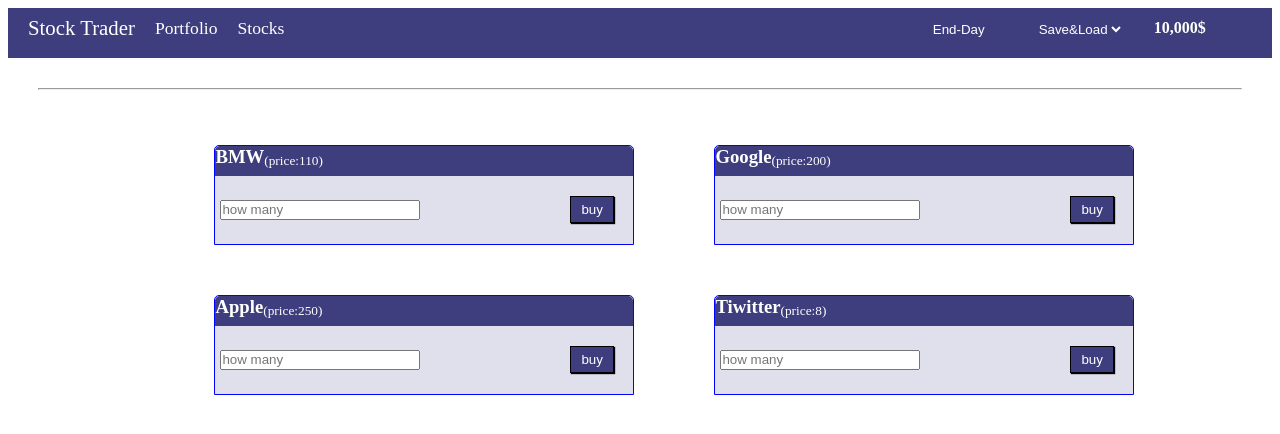
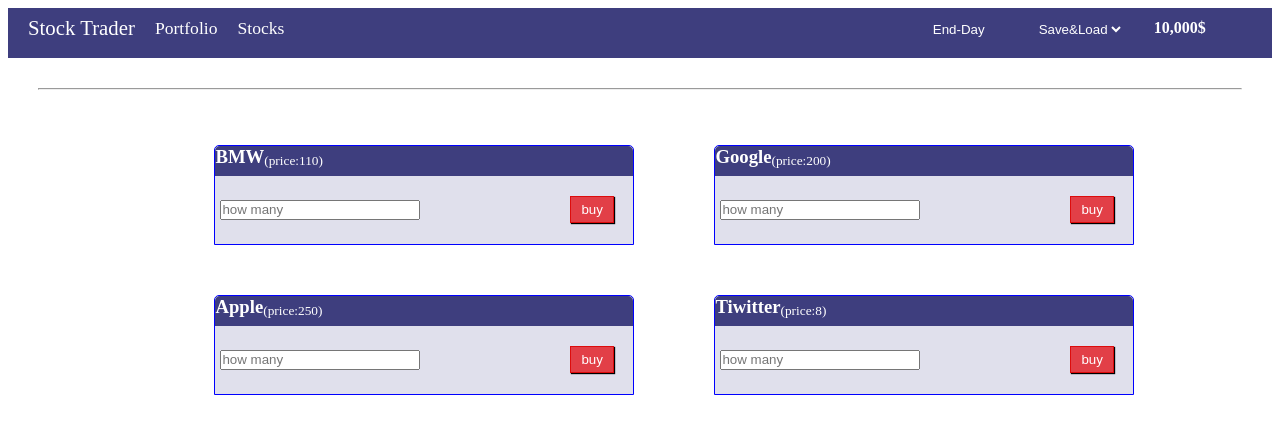
Before and after one commit to neggas/Trader, a Vue app: page /stocks in a window 1280 px wide. Shown: the top 434 px of the page. Built offline with nearby package versions, Linux system fonts and the light colour scheme.

Commit message:
ajout du save and load et de la e t de la restriction du button buy

```diff
--- a/src/components/Home.vue
+++ b/src/components/Home.vue
@@ -6,10 +6,31 @@
             <h4>You may save and load your data</h4>
             <h4>Click begin to begin another day</h4>
 
-            <h2 id="funds">Funds:10.000$</h2>
+            <h2 id="funds">{{this.funds|fundFormat}}</h2>
         </div>
     </div>
 </template>
+
+<script>
+    import {mapGetters} from 'vuex'
+    export default {
+        data(){
+            return{
+
+            }
+        },
+        filters:{
+            fundFormat(value){
+                return value.toLocaleString() + "$"
+            }
+        },
+        computed:{
+             ...mapGetters([
+               'funds',
+           ]),
+        }
+    }
+</script>
 
 <style scoped>
     *{
--- a/src/components/Stock.vue
+++ b/src/components/Stock.vue
@@ -5,7 +5,10 @@
         </div>
         <div class='submit-div'>
             <input type="number" placeholder="how many" v-model="nb_buy">
-            <button @click="buy(article)" :disabled="disableActive">buy</button>
+            <button
+                @click="buy(article)"
+                :disabled="disableActive"
+                :class="{wrong:disableActive}">buy</button>
         </div>
     </div>
 </template>
@@ -18,7 +21,7 @@
         data(){
             return{
               nb_buy:'',
-              disableActive:false,
+              active:false
             }
         },
         methods:{
@@ -56,6 +59,16 @@
                'funds',
                'portfolioStock',
            ]),
+
+           disableActive(){
+
+              if(this.nb_buy <= 0 || this.nb_buy == ''){
+                  return !this.active;
+              }else{
+                  return this.active;
+              }
+           }
+
         }
     }
 </script>
@@ -68,6 +81,8 @@
         margin:0;
         box-sizing:border-box;
     }
+
+
 
     .stock{
         margin-left:80px;
@@ -114,6 +129,11 @@
         cursor:pointer;
     }
 
+     button.wrong{
+        border:1px solid rgb(221, 12, 12);
+        background-color: #e23f47;
+    }
+
     .submit-div input[type="number"]{
         height:20px;
         margin-right:35px;
--- a/src/components/header.vue
+++ b/src/components/header.vue
@@ -42,6 +42,7 @@
         data(){
             return{
                 selected:'',
+                saveArticle:[],
             }
         },
 
@@ -60,6 +61,7 @@
         methods:{
             ...mapMutations([
                 'endDay',
+                'setArticle'
             ]),
 
             endDay(){
@@ -83,10 +85,11 @@
 
                 if(this.selected === 'Save'){
 
-                    console.log(this.artcileSaved[0].price);
-                    console.log(this.articles[0].price);
+                  return localStorage.setItem('data',JSON.stringify(this.articles));
+
                 }else{
-                    this.setArtice(this.artcileSaved);
+                    this.saveArticle = JSON.parse(localStorage.getItem('data'));
+                    this.setArticle(this.saveArticle);
                 }
             }
         }
--- a/src/store/store.js
+++ b/src/store/store.js
@@ -22,6 +22,7 @@
         setTimes: (state, value) => state.times = value,
         buyArticle: (state, times) => state.funds -= times,
         sellArticle: (state, price) => state.funds += price,
+        setArticle: (state, value) => state.article = value
     },
     getters: {
         articles: state => state.article,
```
